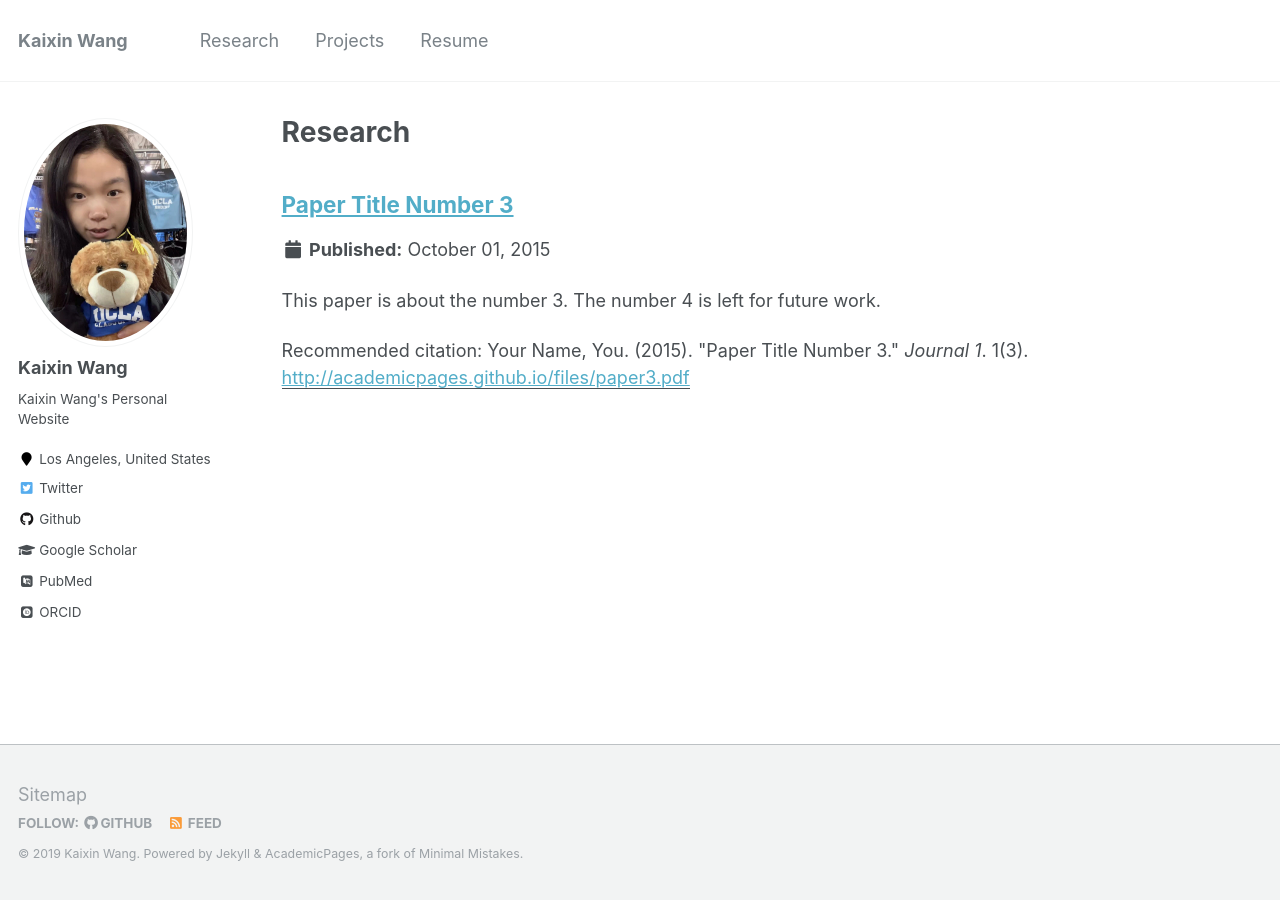
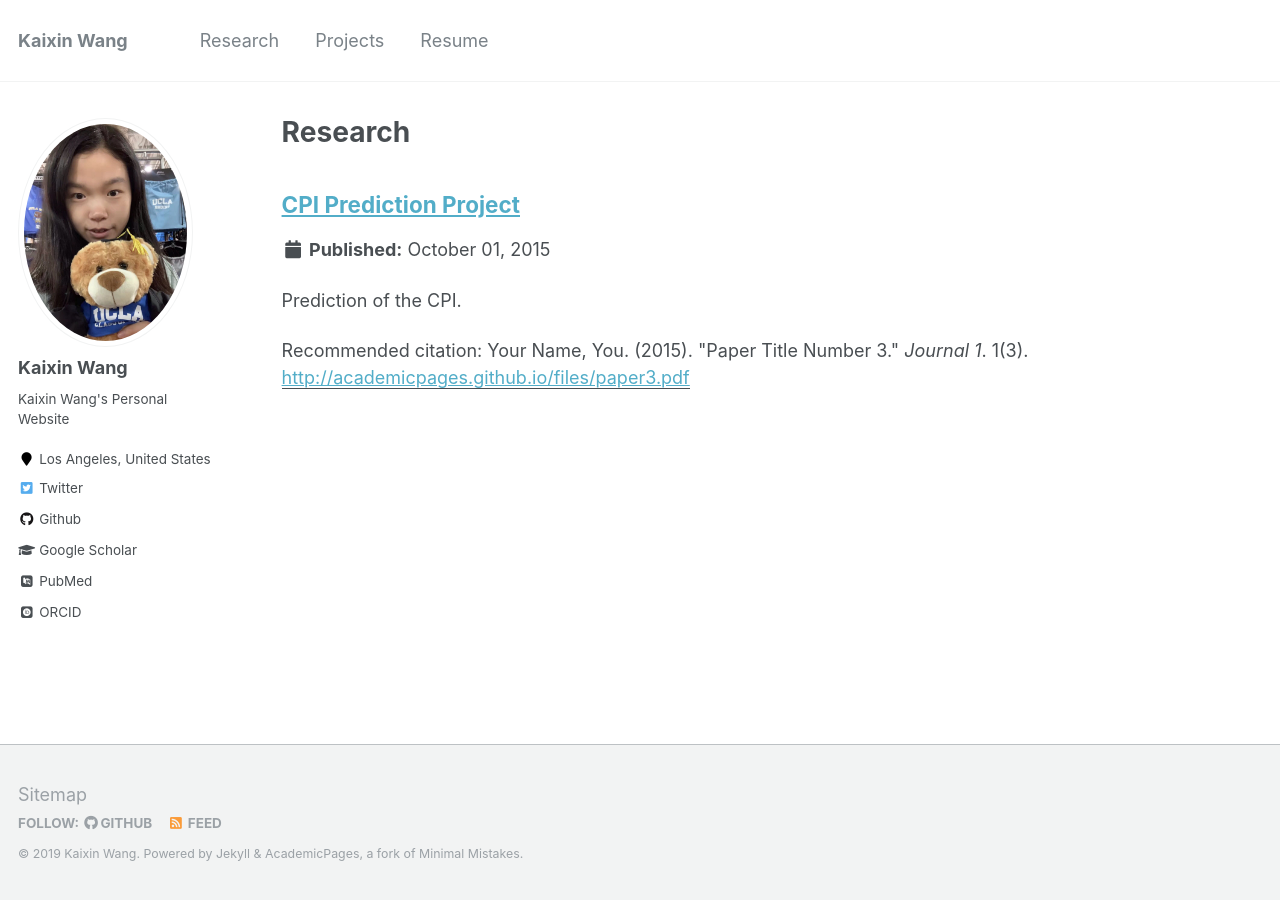
Before and after one commit to kaixin-wang/kaixin-wang.github.io, a Jekyll site: the page built from _pages/research.md, in a window 1280 px wide. Built offline with Jekyll 4.4.1, drawn with Linux system fonts in a browser that asks for light colours; some web fonts are replaced; a file with an impossible date is left out.

Commit message:
Update research-2.md

```diff
--- a/_research/research-2.md
+++ b/_research/research-2.md
@@ -1,8 +1,8 @@
 ---
-title: "Paper Title Number 3"
+title: "CPI Prediction Project"
 collection: research
-permalink: /research/research-2
-excerpt: 'This paper is about the number 3. The number 4 is left for future work.'
+permalink: /research/CPIPrediction
+excerpt: 'Prediction of the CPI.'
 date: 2015-10-01
 venue: 'Journal 1'
 paperurl: 'http://academicpages.github.io/files/paper3.pdf'
```
